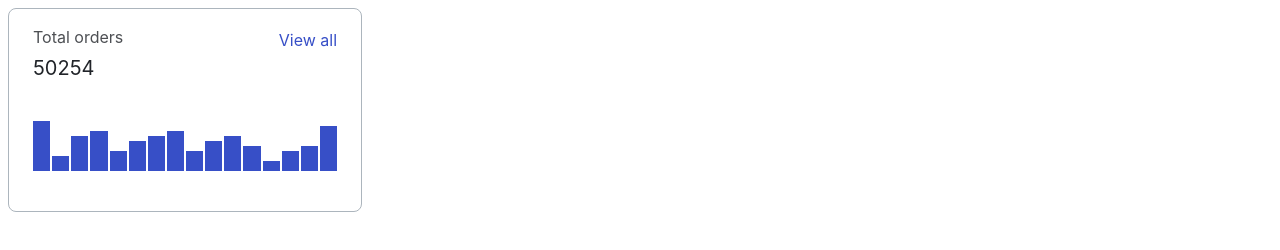
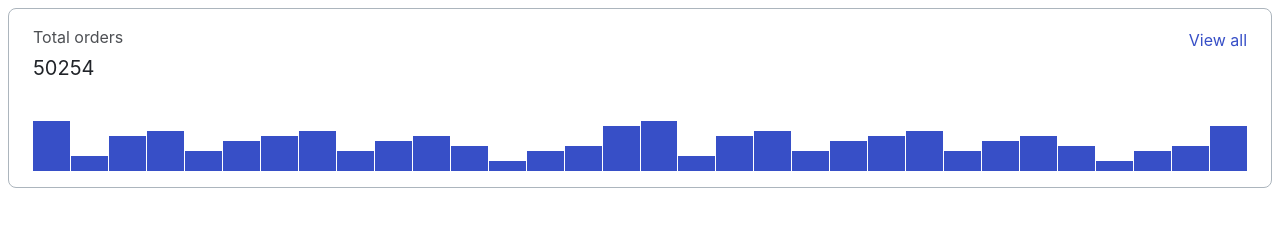
Before and after one commit to klyukinaxen/htmlcss-20220616_xenia-klyukina, a website: page 04-lection2/01-histogram/index.html in a window 1280 px wide. Drawn offline with Linux system fonts and the light colour scheme.

Commit message:
fixes histogram

```diff
--- a/04-lection2/01-histogram/histogram.css
+++ b/04-lection2/01-histogram/histogram.css
@@ -1,8 +1,5 @@
-@import '../../assets/fonts/fonts.css';
-
 .histogram {
     box-sizing: border-box;
-    width: 354px;
 
     border: 1px solid var(--grey-3);
     border-radius: 8px;
@@ -10,14 +7,14 @@
     padding: 16px 24px;
 }
 
-.top-part {
+.histogram__top-part {
     display: flex;
     justify-content: space-between;
 }
 
-.top-part__title,
-.top-part__subtitle,
-.top-part__link {
+.histogram__title,
+.histogram__subtitle,
+.histogram__link {
     font-family: 'Inter';
     font-style: normal;
     font-weight: 400;
@@ -27,7 +24,7 @@
     color: var(--black);
 }
 
-.top-part__title {
+.histogram__title {
     font-size: 16px;
     line-height: 24px;
 
@@ -35,14 +32,14 @@
 
     margin: 0;
 }
-.top-part__subtitle {
+.histogram__subtitle {
     font-size: 20px;
     line-height: 26px;
 
     padding-top: 6px;
     margin: 0;
 }
-.top-part__link {
+.histogram__link {
     font-size: 16px;
     line-height: 24px;
     text-align: right;
@@ -55,15 +52,15 @@
     padding-top: 3px;
 }
 
-.chart {
+.histogram__chart {
     width: 100%;
     height: 50px;
-    gap: 2px;
+    gap: 1px;
 
     display: flex;
     align-items: flex-end;
 
-    margin: 40px 0 24px 0;
+    margin-top: 40px;
 }
 
 .chart__column {
--- a/04-lection2/01-histogram/index.html
+++ b/04-lection2/01-histogram/index.html
@@ -7,14 +7,30 @@
     </head>
     <body>
         <div class="histogram">
-            <div class="top-part">
+            <div class="histogram__top-part">
                 <div>
-                    <h2 class="top-part__title">Total orders</h2>
-                    <h1 class="top-part__subtitle">50254</h1>
+                    <h2 class="histogram__title">Total orders</h2>
+                    <h1 class="histogram__subtitle">50254</h1>
                 </div>
-                <p class="top-part__link">View all</p>
+                <p class="histogram__link">View all</p>
             </div>
-            <div class="chart">
+            <div class="histogram__chart">
+                <div class="chart__column" style="height: 100%"></div>
+                <div class="chart__column" style="height: 30%"></div>
+                <div class="chart__column" style="height: 70%"></div>
+                <div class="chart__column" style="height: 80%"></div>
+                <div class="chart__column" style="height: 40%"></div>
+                <div class="chart__column" style="height: 60%"></div>
+                <div class="chart__column" style="height: 70%"></div>
+                <div class="chart__column" style="height: 80%"></div>
+                <div class="chart__column" style="height: 40%"></div>
+                <div class="chart__column" style="height: 60%"></div>
+                <div class="chart__column" style="height: 70%"></div>
+                <div class="chart__column" style="height: 50%"></div>
+                <div class="chart__column" style="height: 20%"></div>
+                <div class="chart__column" style="height: 40%"></div>
+                <div class="chart__column" style="height: 50%"></div>
+                <div class="chart__column" style="height: 90%"></div>
                 <div class="chart__column" style="height: 100%"></div>
                 <div class="chart__column" style="height: 30%"></div>
                 <div class="chart__column" style="height: 70%"></div>
```
